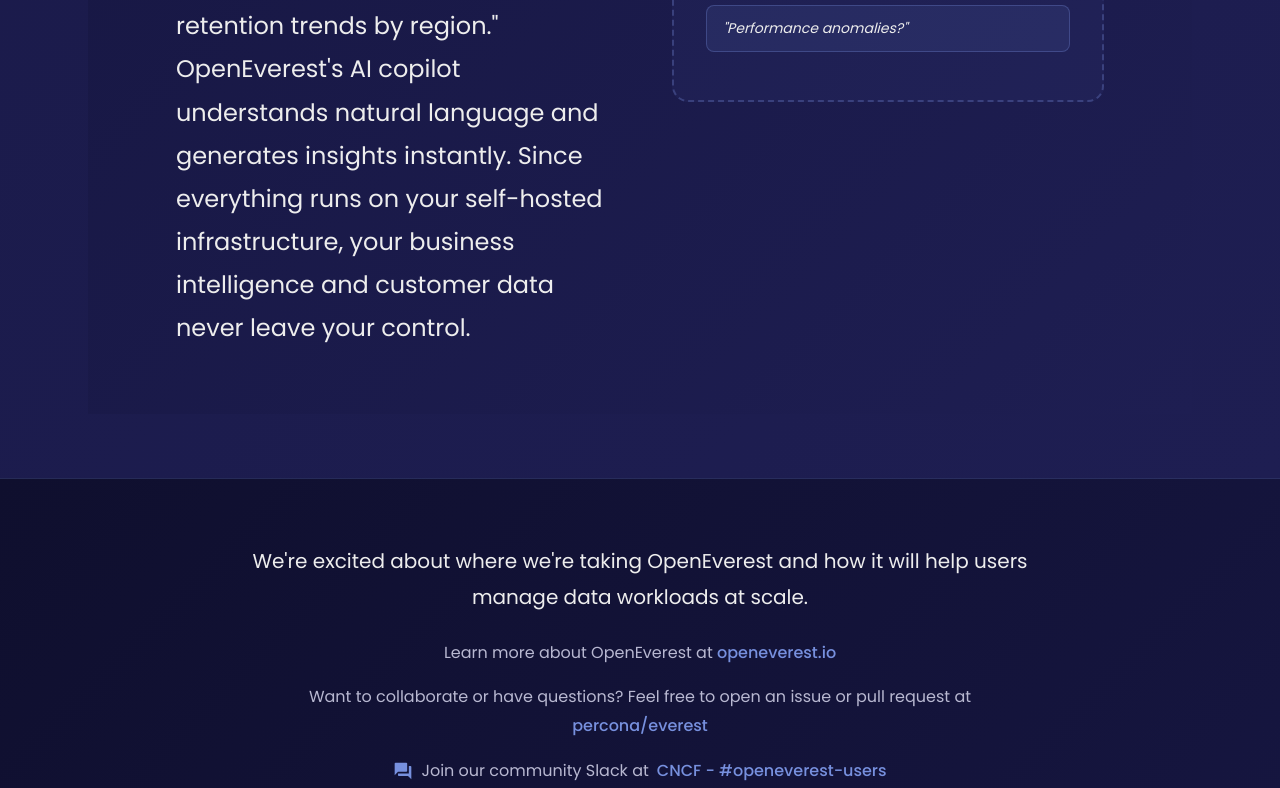
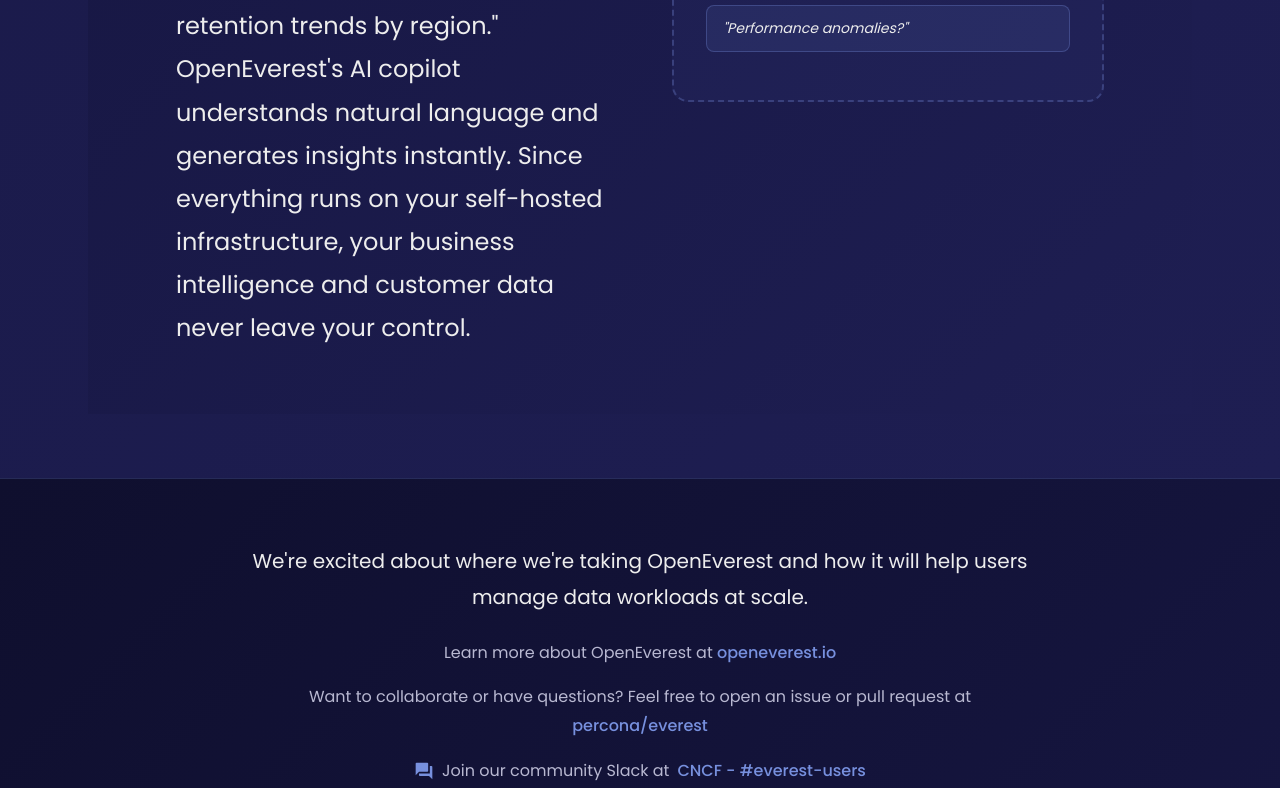
Before and after one commit to openeverest/vision, a React (Vite) app: page / in a window 1280 px wide. Shown: the part 11212-12000 px from the top of the page. Built offline with nearby package versions, Linux system fonts and the light colour scheme.

Commit message:
Restored to 'aba26f9eb03e9ac000a9d6fc10bae6fff327f986'
Replit-Restored-To: aba26f9eb03e9ac000a9d6fc10bae6fff327f986

```diff
--- a/package.json
+++ b/package.json
@@ -5,15 +5,13 @@
   "scripts": {
     "dev": "vite --host 0.0.0.0 --port 5000",
     "build": "vite build",
-    "preview": "vite preview",
-    "deploy": "vite build && gh-pages -d dist"
+    "preview": "vite preview"
   },
   "dependencies": {
     "@emotion/react": "^11.11.1",
     "@emotion/styled": "^11.11.0",
     "@mui/icons-material": "^5.18.0",
     "@mui/material": "^5.14.20",
-    "gh-pages": "^6.3.0",
     "react": "^18.3.1",
     "react-dom": "^18.3.1",
     "react-router-dom": "^7.9.6"
--- a/src/components/layout/Footer.jsx
+++ b/src/components/layout/Footer.jsx
@@ -127,7 +127,7 @@
                 },
               }}
             >
-              CNCF - #openeverest-users
+              CNCF - #everest-users
             </Link>
           </Typography>
 
--- a/vite.config.js
+++ b/vite.config.js
@@ -3,7 +3,6 @@
 
 export default defineConfig({
   plugins: [react()],
-  base: process.env.NODE_ENV === 'production' ? '/vision-openeverest.github.io/' : '/',
   server: {
     host: '0.0.0.0',
     port: 5000,
```
Also changed, not shown: 2 other files (tests, documents, lock files or other folders).
